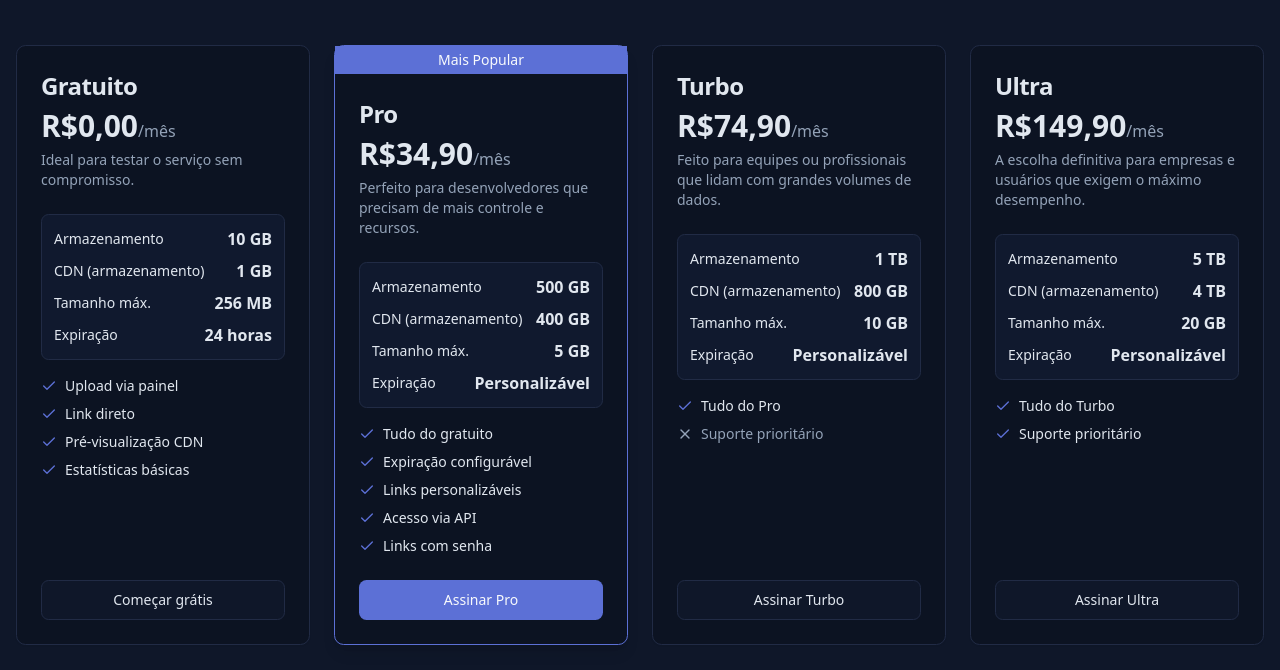
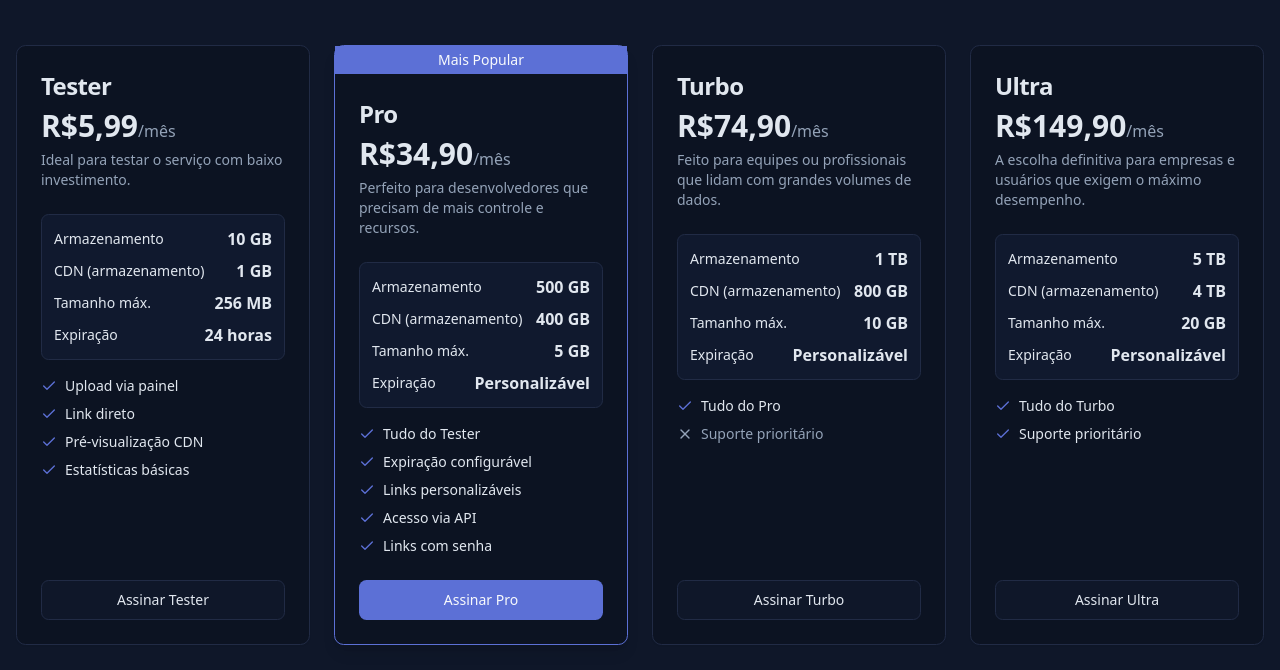
Before and after one commit to claudileij/grabspark-hub, a React (Vite) app: page /pricing in a window 1280 px wide. Shown: the part 243-913 px from the top of the page. Built offline with nearby package versions, Linux system fonts and the light colour scheme.

Commit message:
Refactor: Update pricing plans
Update the pricing plans to reflect the changes requested.

```diff
--- a/src/pages/Pricing.tsx
+++ b/src/pages/Pricing.tsx
@@ -1,4 +1,3 @@
-
 import { Check, X } from "lucide-react";
 import Layout from "@/components/Layout";
 import { Button } from "@/components/ui/button";
@@ -9,10 +8,10 @@ import { Link } from "react-router-dom";
 const PricingPage = () => {
   const pricingPlans = [
     {
-      name: "Gratuito",
-      price: "R$0,00",
+      name: "Tester",
+      price: "R$5,99",
       period: "mês",
-      description: "Ideal para testar o serviço sem compromisso.",
+      description: "Ideal para testar o serviço com baixo investimento.",
       storage: "10 GB",
       cdn: "1 GB",
       maxFileSize: "256 MB",
@@ -24,8 +23,8 @@ const PricingPage = () => {
         { name: "Estatísticas básicas", included: true },
       ],
       popular: false,
-      buttonText: "Começar grátis",
-      buttonLink: "/register",
+      buttonText: "Assinar Tester",
+      buttonLink: "/register?plan=tester",
     },
     {
       name: "Pro",
@@ -37,7 +36,7 @@ const PricingPage = () => {
       maxFileSize: "5 GB",
       expiration: "Personalizável",
       features: [
-        { name: "Tudo do gratuito", included: true },
+        { name: "Tudo do Tester", included: true },
         { name: "Expiração configurável", included: true },
         { name: "Links personalizáveis", included: true },
         { name: "Acesso via API", included: true },
@@ -244,7 +243,7 @@ const PricingPage = () => {
           <h2 className="text-2xl font-bold mb-4">Termos de Uso</h2>
           <div className="space-y-4 text-sm">
             <p>
-              1. É proibida a criação de múltiplas contas com o objetivo de burlar os limites do plano gratuito ou obter vantagens indevidas.
+              1. É proibida a criação de múltiplas contas com o objetivo de burlar os limites do plano Tester ou obter vantagens indevidas.
             </p>
             <p>
               2. Detecção de comportamento abusivo como uso automatizado para mineração de arquivos ou replicação massiva de conteúdo poderá resultar em suspensão da conta.
```
